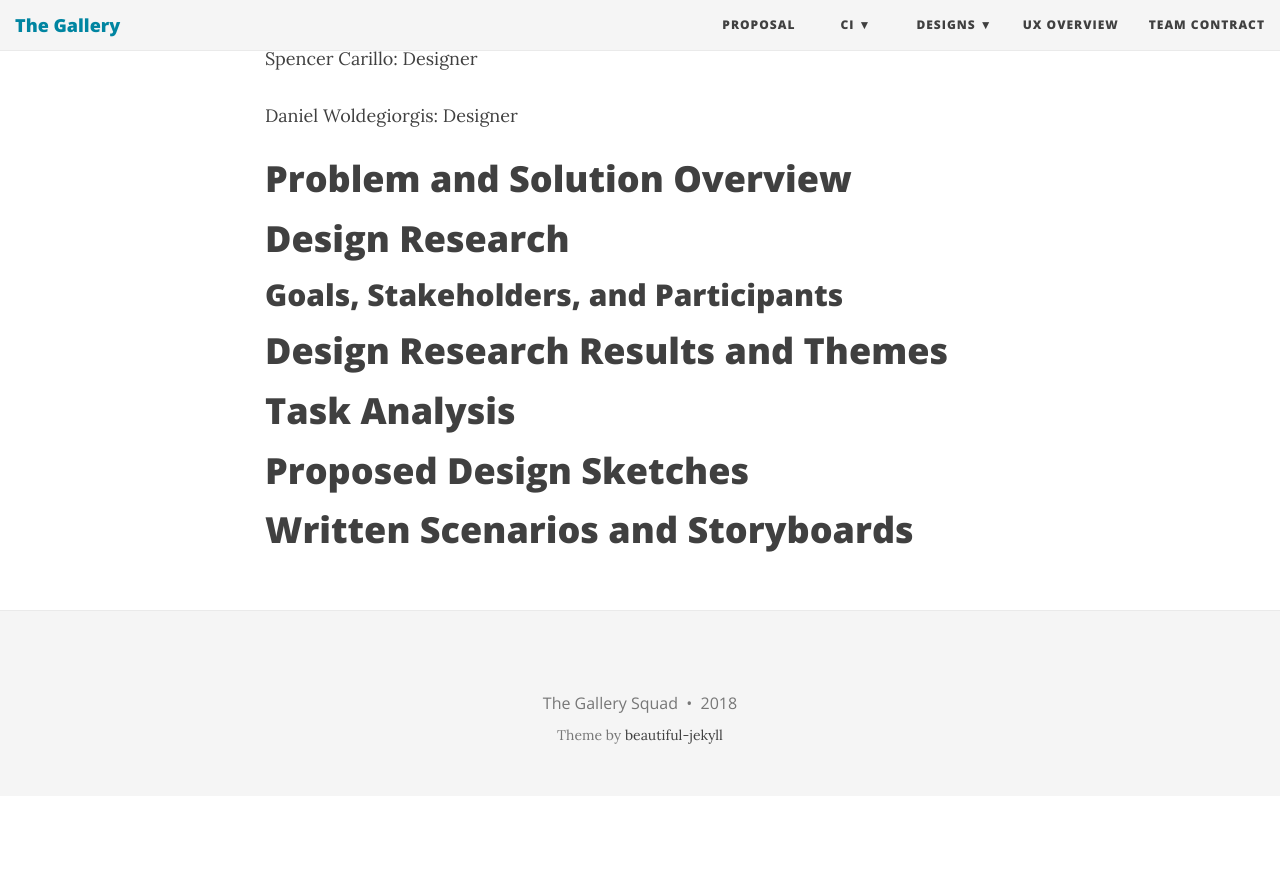
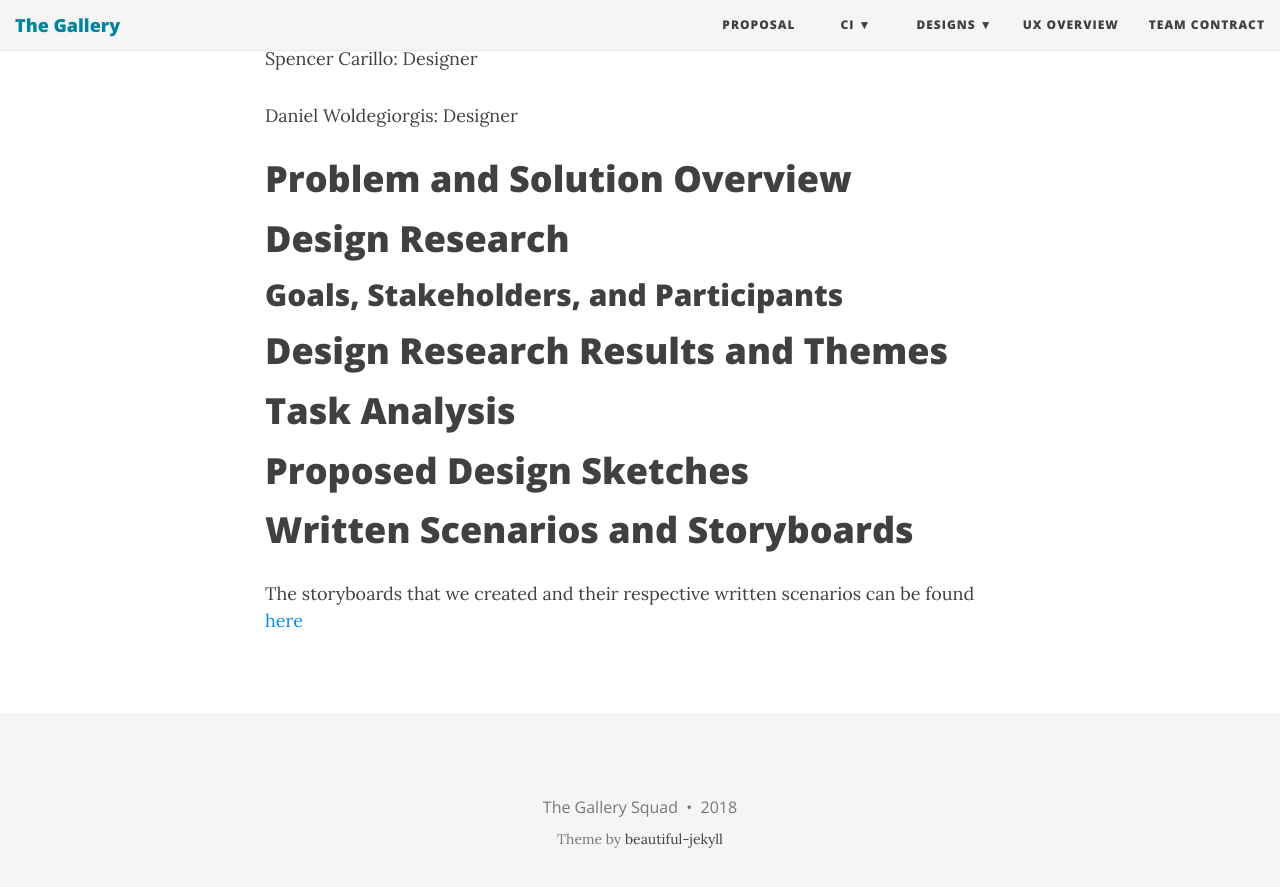
Before and after one commit to ethioeph/muse-soc-network, a Jekyll site: the page built from assignments/UX_overview.md, in a window 1280 px wide and 900 px high, scrolled down 585 px. Shown: the top 887 px of the window. Built offline with Jekyll 4.4.1, drawn with Linux system fonts in a browser that asks for light colours; nearby versions of some CDN libraries; before the commit the page ends 1381 px from its top, so only the background shows below that.

Commit message:
Update UX_overview.md

```diff
--- a/assignments/UX_overview.md
+++ b/assignments/UX_overview.md
@@ -33,3 +33,5 @@ Daniel Woldegiorgis: Designer
 
 
 # Written Scenarios and Storyboards
+
+The storyboards that we created and their respective written scenarios can be found [here](https://ethioeph.github.io/assignments/scenario_storyboard "storyboards and written scenarios")
```
